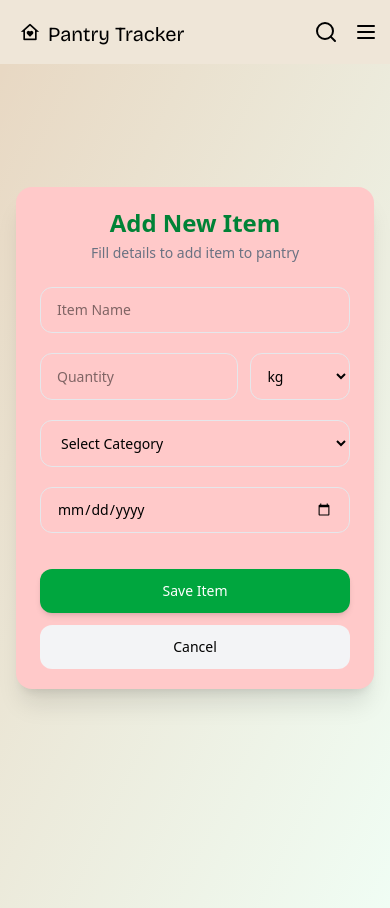
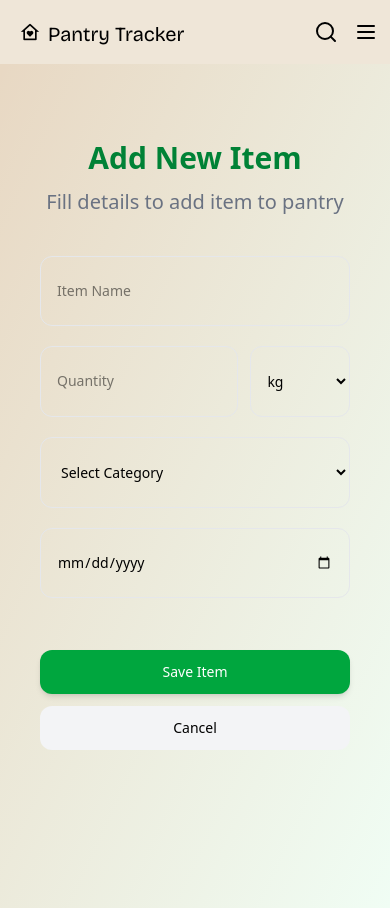
Before and after one commit to diyameghani26/pantry-tracker, a React (Vite) app: page /additems in a window 390 px wide. Built offline with nearby package versions, Linux system fonts and the light colour scheme.

Commit message:
responsive

```diff
--- a/src/pages/AddItems.jsx
+++ b/src/pages/AddItems.jsx
@@ -73,7 +73,7 @@ const AddItems = ({ onAdd, categories }) => {
       {/* RIGHT SIDE FORM */}
       <div className="w-full lg:w-1/2 flex justify-center items-center px-4 py-10 ">
 
-        <div className="w-full bg-red-200  max-w-md lg:max-w-lg shadow-xl rounded-2xl px-6 py-5 relative top-0 -mt-24">
+        <div className="w-full h-10/12 -mt-30   max-w-md lg:max-w-lg rounded-2xl px-6 py-4 relative top-0 ">
 
           {/* Toast */}
           {successMsg && (
@@ -83,11 +83,11 @@ const AddItems = ({ onAdd, categories }) => {
           )}
 
           {/* Header */}
-          <div className="text-center mb-6 lg:mb-5">
-            <h1 className="text-2xl lg:text-3xl sm:text-3xl font-bold text-green-700">
+          <div className="text-center mb-10 mt-4 lg:mb-5">
+            <h1 className="text-3xl lg:text-3xl sm:text-3xl font-bold text-green-700">
               Add New Item
             </h1>
-            <p className="text-gray-500 lg:text-xl text-sm mt-1 lg:mt-5">
+            <p className="text-gray-500 lg:text-xl text-xl mt-3 lg:mt-5">
               Fill details to add item to pantry
             </p>
           </div>
@@ -101,7 +101,7 @@ const AddItems = ({ onAdd, categories }) => {
               placeholder="Item Name"
               value={itemName}
               onChange={(e) => setItemName(e.target.value)}
-              className="w-full border border-gray-200 rounded-xl px-4 py-3 text-sm focus:ring-2 focus:ring-green-400 outline-none"
+              className="w-full border border-gray-200 rounded-xl px-4 py-6 text-sm focus:ring-2 focus:ring-green-400 outline-none"
             />
 
             {/* Quantity + Unit */}
@@ -113,12 +113,12 @@ const AddItems = ({ onAdd, categories }) => {
                 placeholder="Quantity"
                 value={quantity}
                 onChange={(e) => setQuantity(e.target.value)}
-                className="w-2/3 border border-gray-200 rounded-xl px-4 py-3 text-sm focus:ring-2 focus:ring-green-400 outline-none"
+                className="w-2/3 border border-gray-200 rounded-xl px-4  p py-6 text-sm focus:ring-2 focus:ring-green-400 outline-none"
               />
               <select
                 value={unit}
                 onChange={(e) => setUnit(e.target.value)}
-                className="w-1/3 border border-gray-200 rounded-xl px-3 py-3 text-sm focus:ring-2 focus:ring-green-400 outline-none"
+                className="w-1/3 border border-gray-200 rounded-xl px-3 py-6 text-sm focus:ring-2 focus:ring-green-400 outline-none"
               >
                 <option value="kg">kg</option>
                 <option value="g">g</option>
@@ -133,7 +133,7 @@ const AddItems = ({ onAdd, categories }) => {
             <select
               value={category}
               onChange={(e) => setCategory(e.target.value)}
-              className="w-full border border-gray-200 rounded-xl px-4 py-3 text-sm focus:ring-2 focus:ring-green-400 outline-none"
+              className="w-full border border-gray-200 rounded-xl px-4 py-6 text-sm focus:ring-2 focus:ring-green-400 outline-none"
             >
               <option value="">Select Category</option>
               {categories.map((cat) => (
@@ -149,11 +149,11 @@ const AddItems = ({ onAdd, categories }) => {
               value={expiryDate}
               min={new Date().toISOString().split("T")[0]}
               onChange={(e) => setExpiryDate(e.target.value)}
-              className="w-full border border-gray-200 rounded-xl px-4 py-3 text-sm focus:ring-2 focus:ring-green-400 outline-none"
+              className="w-full border border-gray-200 rounded-xl px-4 py-6 text-sm focus:ring-2 focus:ring-green-400 outline-none"
             />
 
             {/* Buttons */}
-            <div className="flex flex-col gap-3 pt-4">
+            <div className="flex flex-col gap-3 pt-8">
               <button
                  onClick={() => navigate("/")}
                 type="submit"
```
